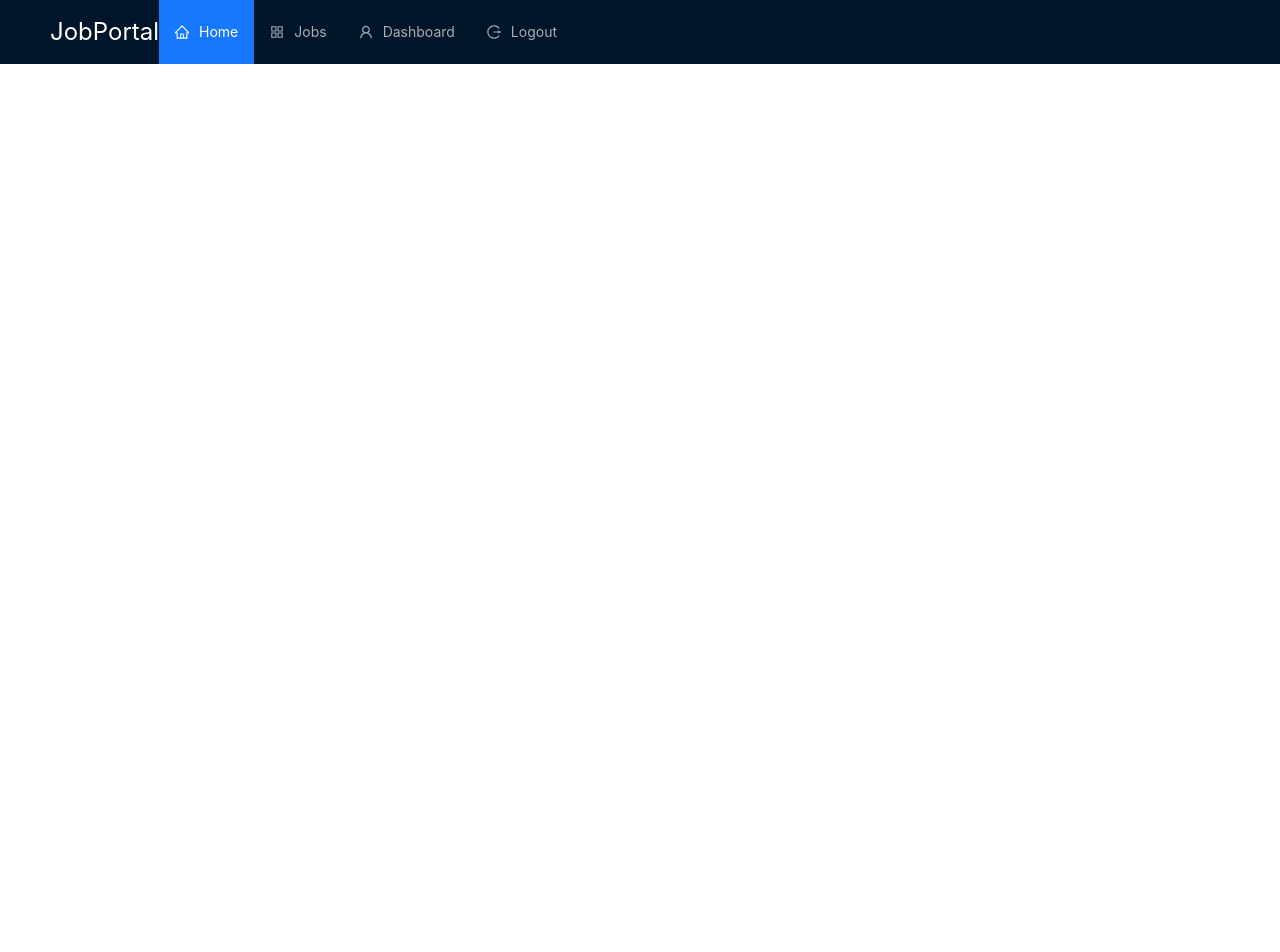
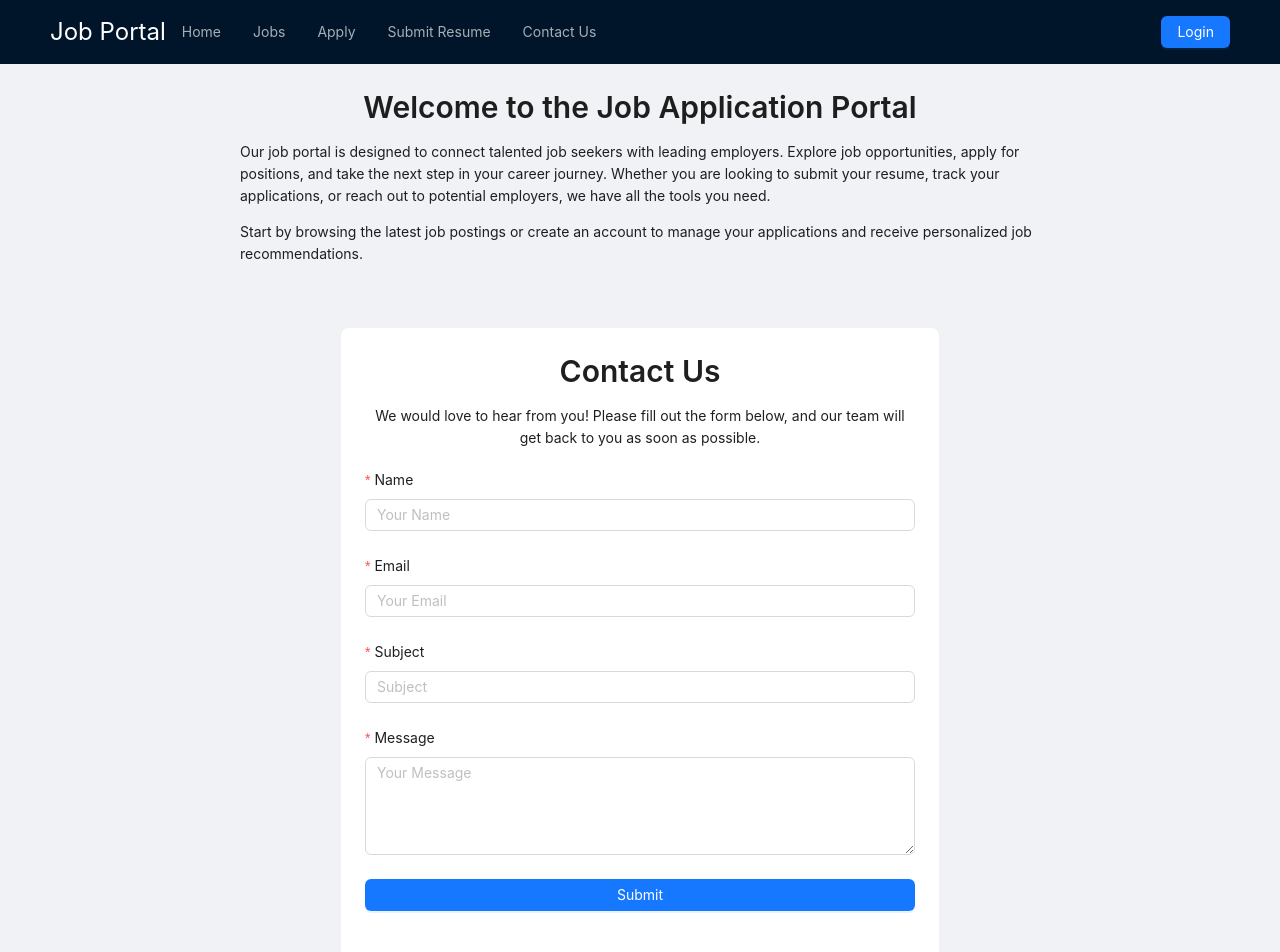
Before and after one commit to Lars1156/JobPortal, a React (Create React App) app in the folder Frontend/client-poratal-site/: page / in a window 1280 px wide. Shown: the top 952 px of the page. Before the commit the page ends 800 px from the top, so only its background shows below. Built offline with nearby package versions, Linux system fonts and the light colour scheme; the HTML template or start-up script is replaced by a standard one.

Commit message:
Add the home page login page and aalso app footeer wiilll bee added on iit

```diff
--- a/Frontend/client-poratal-site/src/App.js
+++ b/Frontend/client-poratal-site/src/App.js
@@ -4,6 +4,8 @@ import {Routes , Route} from 'react-router-dom';
 
 import NavigationBar from "./components/NavigationBar";
 import LoginPage from './components/LoginPage';
+import HomePage from './Pages/HomePage';
+import ContactUs from './Pages/ContactUs';
 
 
 function App() {
@@ -11,7 +13,9 @@ function App() {
     <div className="App">
        <NavigationBar/>
        <Routes>
-         <Route path='/login' element={<LoginPage/>}/>
+           <Route path='/' element={<HomePage/>}/>
+            <Route path ='/contact' element={<ContactUs/>}/>
+           <Route path='/login' element={<LoginPage/>}/>
        </Routes>
     </div>
   );
--- /dev/null
+++ b/Frontend/client-poratal-site/src/Pages/AppFooter.js
@@ -0,0 +1,23 @@
+import React from 'react';
+import { Layout, Typography, Space } from 'antd';
+
+const { Footer } = Layout;
+const { Text, Link } = Typography;
+
+const AppFooter = () => {
+  return (
+    <Footer style={{ backgroundColor: '#001529', color: '#fff', textAlign: 'center', padding: '20px 50px' }}>
+      <Space direction="vertical" style={{ textAlign: 'center' }}>
+        <Text style={{ color: '#fff' }}>© {new Date().getFullYear()} Job Application Portal. All Rights Reserved.</Text>
+        <Space>
+          <Link href="/about" style={{ color: '#fff' }}>About Us</Link>
+          <Link href="/contact" style={{ color: '#fff' }}>Contact</Link>
+          <Link href="/privacy" style={{ color: '#fff' }}>Privacy Policy</Link>
+          <Link href="/terms" style={{ color: '#fff' }}>Terms of Service</Link>
+        </Space>
+      </Space>
+    </Footer>
+  );
+};
+
+export default AppFooter;
--- /dev/null
+++ b/Frontend/client-poratal-site/src/Pages/ContactUs.js
@@ -0,0 +1,74 @@
+import React from 'react';
+import { Form, Input, Button, Card, Typography, Layout } from 'antd';
+
+const { Content } = Layout;
+const { Title, Paragraph } = Typography;
+const { TextArea } = Input;
+
+const ContactUs = () => {
+  const onFinish = (values) => {
+    console.log('Form values:', values);
+    // Add logic to send the form data to the backend or process it as needed
+  };
+
+  return (
+    <Layout style={{ padding: '24px', backgroundColor: '#f0f2f5' }}>
+      <Content style={{ margin: '0 auto', maxWidth: '600px' }}>
+        <Card>
+          <Title level={2} style={{ textAlign: 'center' }}>Contact Us</Title>
+          <Paragraph style={{ textAlign: 'center', marginBottom: '20px' }}>
+            We would love to hear from you! Please fill out the form below, and our team will get back to you as soon as possible.
+          </Paragraph>
+          <Form
+            name="contact_form"
+            layout="vertical"
+            onFinish={onFinish}
+          >
+            <Form.Item
+              label="Name"
+              name="name"
+              rules={[{ required: true, message: 'Please enter your name' }]}
+            >
+              <Input placeholder="Your Name" />
+            </Form.Item>
+
+            <Form.Item
+              label="Email"
+              name="email"
+              rules={[
+                { required: true, message: 'Please enter your email' },
+                { type: 'email', message: 'Please enter a valid email' },
+              ]}
+            >
+              <Input placeholder="Your Email" />
+            </Form.Item>
+
+            <Form.Item
+              label="Subject"
+              name="subject"
+              rules={[{ required: true, message: 'Please enter a subject' }]}
+            >
+              <Input placeholder="Subject" />
+            </Form.Item>
+
+            <Form.Item
+              label="Message"
+              name="message"
+              rules={[{ required: true, message: 'Please enter your message' }]}
+            >
+              <TextArea rows={4} placeholder="Your Message" />
+            </Form.Item>
+
+            <Form.Item>
+              <Button type="primary" htmlType="submit" block>
+                Submit
+              </Button>
+            </Form.Item>
+          </Form>
+        </Card>
+      </Content>
+    </Layout>
+  );
+};
+
+export default ContactUs;
--- /dev/null
+++ b/Frontend/client-poratal-site/src/Pages/HomePage.js
@@ -0,0 +1,33 @@
+import React from 'react';
+import { Typography, Layout } from 'antd';
+import AppFooter from './AppFooter';
+import ContactUs from './ContactUs';
+
+const { Content } = Layout;
+const { Title, Paragraph } = Typography;
+
+const HomePage = () => {
+  return (
+    <>
+    <Layout style={{ padding: '24px', backgroundColor: '#f0f2f5' }}>
+      <Content style={{ margin: '0 auto', maxWidth: '800px' }}>
+        <Title level={2} style={{ textAlign: 'center' }}>Welcome to the Job Application Portal</Title>
+        <Paragraph>
+          Our job portal is designed to connect talented job seekers with leading employers. Explore job opportunities,
+          apply for positions, and take the next step in your career journey. Whether you are looking to submit your resume,
+          track your applications, or reach out to potential employers, we have all the tools you need.
+        </Paragraph>
+        <Paragraph>
+          Start by browsing the latest job postings or create an account to manage your applications and receive personalized
+          job recommendations.
+        </Paragraph>
+      </Content>
+    </Layout>
+    <ContactUs/>
+    <AppFooter/>
+
+    </>
+  );
+};
+
+export default HomePage;
--- a/Frontend/client-poratal-site/src/components/LoginPage.js
+++ b/Frontend/client-poratal-site/src/components/LoginPage.js
@@ -8,8 +8,8 @@ import 'antd/dist/reset.css';
 const { Title } = Typography;
 
 const LoginPage = () => {
-  const [loading, setLoading] = useState(false); // To show loading state on the button
-  const history = useNavigate(); // For redirection after successful login
+  const [loading, setLoading] = useState(false);
+  const history = useNavigate();
 
   const onFinish = async (values) => {
     console.log('Received values:', values);
--- a/Frontend/client-poratal-site/src/components/NavigationBar.js
+++ b/Frontend/client-poratal-site/src/components/NavigationBar.js
@@ -1,44 +1,39 @@
 import React from 'react';
-import { Layout, Menu } from 'antd';
+import { Menu, Button, Layout } from 'antd';
 import { Link } from 'react-router-dom';
-import {
-  HomeOutlined,
-  AppstoreOutlined,
-  UserOutlined,
-  LogoutOutlined,
-} from '@ant-design/icons';
 
 const { Header } = Layout;
 
-const NavigationBar = () => {
+const JobPortalNavBar = () => {
   return (
     <Layout>
-      <Header>
-        <div className="logo" style={{ color: '#fff', fontSize: '24px', float: 'left' }}>
-          JobPortal
+      <Header style={{ display: 'flex', justifyContent: 'space-between', alignItems: 'center', backgroundColor: '#001529' }}>
+        <div style={{ color: '#fff', fontSize: '24px' }}>
+          <Link to="/" style={{ color: '#fff', textDecoration: 'none' }}>Job Portal</Link>
         </div>
-        <Menu
-          theme="dark"
-          mode="horizontal"
-          defaultSelectedKeys={['1']}
-          style={{ lineHeight: '64px' }}
-        >
-          <Menu.Item key="1" icon={<HomeOutlined />}>
+        <Menu mode="horizontal" theme="dark" style={{ flexGrow: 1 }}>
+          <Menu.Item key="home">
             <Link to="/">Home</Link>
           </Menu.Item>
-          <Menu.Item key="2" icon={<AppstoreOutlined />}>
+          <Menu.Item key="jobs">
             <Link to="/jobs">Jobs</Link>
           </Menu.Item>
-          <Menu.Item key="3" icon={<UserOutlined />}>
-            <Link to="/dashboard">Dashboard</Link>
+          <Menu.Item key="apply">
+            <Link to="/apply">Apply</Link>
           </Menu.Item>
-          <Menu.Item key="4" icon={<LogoutOutlined />}>
-            <Link to="/logout">Logout</Link>
+          <Menu.Item key="resume">
+            <Link to="/resume">Submit Resume</Link>
+          </Menu.Item>
+          <Menu.Item key="contact">
+            <Link to="/contact">Contact Us</Link>
           </Menu.Item>
         </Menu>
+        <Link to="/login">
+          <Button type="primary">Login</Button>
+        </Link>
       </Header>
     </Layout>
   );
 };
 
-export default NavigationBar;
+export default JobPortalNavBar;
```
